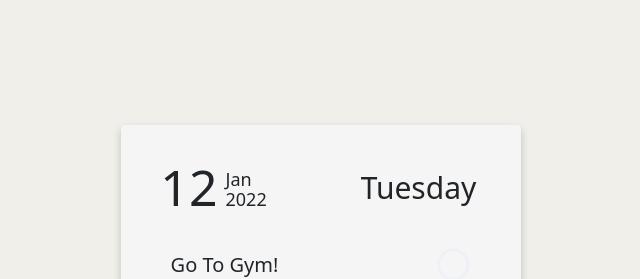
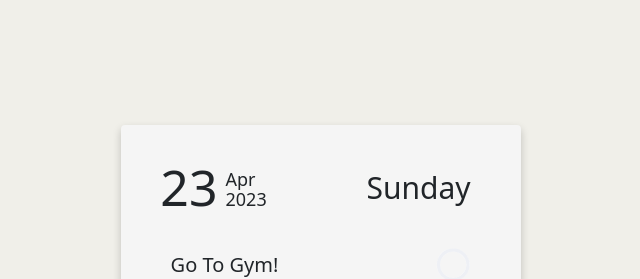
Before and after one commit to harshvadadoriya/React-Todo, a React (Vite) app: page / in a window 1280 px wide. Shown: the top 279 px of the page, without its empty margins (319-959 px from the left). Built offline with nearby package versions, Linux system fonts and the light colour scheme.

Commit message:
added dynamic date

```diff
--- a/index.html
+++ b/index.html
@@ -11,7 +11,7 @@
 			integrity="sha384-1BmE4kWBq78iYhFldvKuhfTAU6auU8tT94WrHftjDbrCEXSU1oBoqyl2QvZ6jIW3"
 			crossorigin="anonymous"
 		/> -->
-		<title>Vite + React + TS</title>
+		<title>Todo App</title>
 	</head>
 	<body>
 		<div id="root"></div>
--- a/src/App.tsx
+++ b/src/App.tsx
@@ -7,6 +7,39 @@ import successTodoImg from './assets/task-completed.png';
 function App() {
 	const [showInput, setShowInput] = useState(false);
 	const inputRef = useRef<HTMLInputElement>(null);
+
+	const storeDate = new Date().getDate();
+	const storeYear = new Date().getFullYear();
+	const month = [
+		'Jan',
+		'Feb',
+		'Mar',
+		'Apr',
+		'May',
+		'Jun',
+		'Jul',
+		'Aug',
+		'Sep',
+		'Oct',
+		'Nov',
+		'Dec',
+	];
+	const myMonth = new Date();
+	const storeMonth = month[myMonth.getMonth()];
+
+	const day = [
+		'Sunday',
+		'Monday',
+		'Tuesday',
+		'Wednesday',
+		'Thursday',
+		'Friday',
+		'Saturday',
+	];
+	const myDay = new Date();
+	const storeDay = day[myDay.getDay()];
+
+	console.log(storeDay, storeDate, storeMonth, storeYear);
 
 	const handlePlusClick = () => {
 		setShowInput(true);
@@ -32,17 +65,18 @@ function App() {
 	return (
 		<>
 			<section className="main">
-				<div className="mx-2 card">
+				<div className="mx-4 card">
 					<div className="container">
 						<div className="row date-container">
 							<div className="col date-month-year">
-								<span className="date">12</span>
+								<span className="date">{storeDate}</span>
 								<span className="month-year">
-									Jan<p>2022</p>
+									{storeMonth}
+									<p>{storeYear}</p>
 								</span>
 							</div>
 							<div className="col">
-								<span className="day">Tuesday</span>
+								<span className="day">{storeDay}</span>
 							</div>
 						</div>
 						<div className="todo-container ">
```
